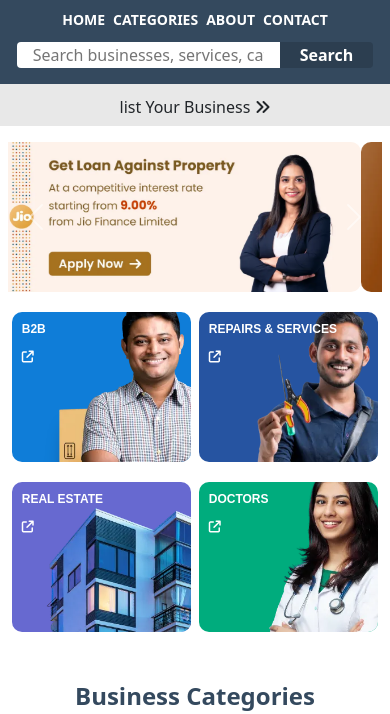
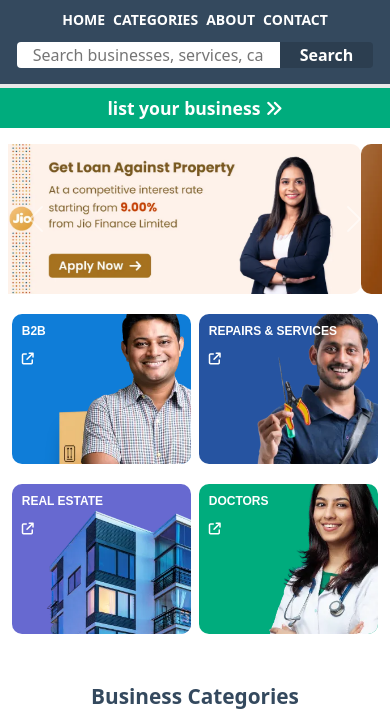
Before and after one commit to Nikhil8000-alt/localbusiness, a plain HTML site: page index.html in a window 390 px wide. Shown: the part 55-769 px from the top of the page. Drawn offline with nearby package versions, Linux system fonts and the light colour scheme.

Commit message:
Update style.css

```diff
--- a/style.css
+++ b/style.css
@@ -115,6 +115,7 @@
       margin-bottom: 1.25rem;
       text-align: center;
       color: #34495e;
+      display: none;
     }
     .category-list {
       display: grid;
@@ -269,6 +270,22 @@
     text-align: left;
         font-weight: 700;
     }
+    .listbussion{
+        position: sticky;
+    top: 80px;
+    z-index: 99999999999;
+    }
+    .listbussion button{
+        background-color: #00ac7d;
+        color: #fff;
+        border-radius: 0px;
+        position: sticky;
+        top: 0;
+        z-index: 9999999;
+        font-weight: 600;
+        text-transform: lowercase;
+        font-size: 1.1rem;
+        }
     /* 1024 laptop Adaptation */
     @media (max-width: 1200px) {
         .cra-col .row .col-item1, .cra-col .row .col-item2, .cra-col .row .col-item3, .cra-col .row .col-item4{
@@ -336,6 +353,11 @@
       .search-bar {
         max-width: 100%;
       }
+      .categories h2{
+        display: block;
+    font-size: 1.3rem;
+    margin-bottom: 0.5rem;
+      }
       .category-list {
         grid-template-columns: repeat(auto-fill, minmax(120px, 1fr));
         gap: 0.75rem;
```
